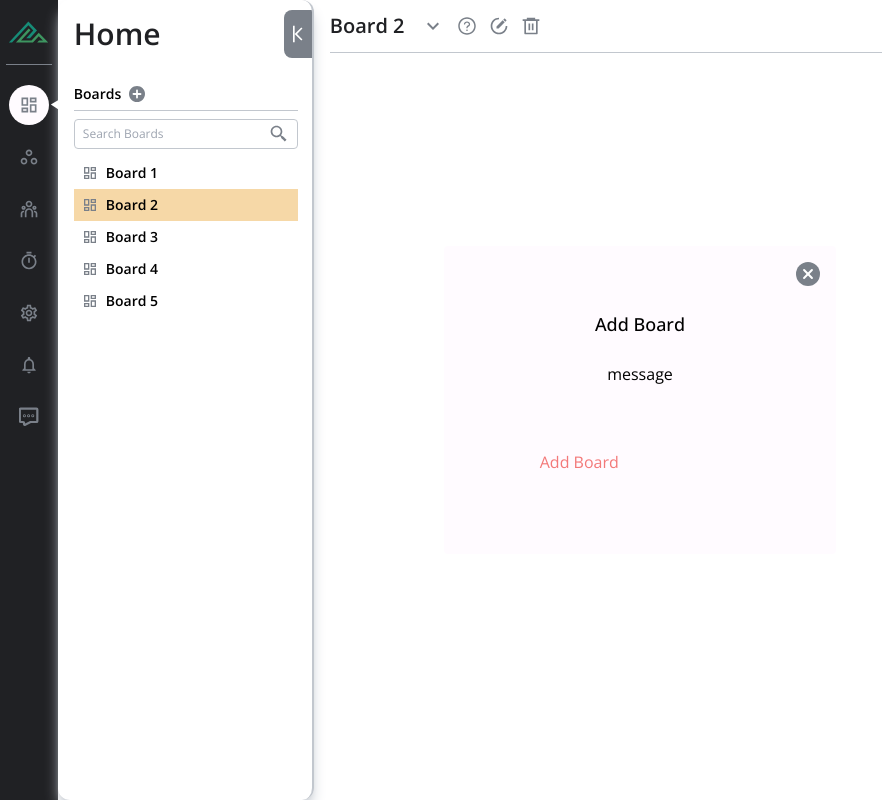
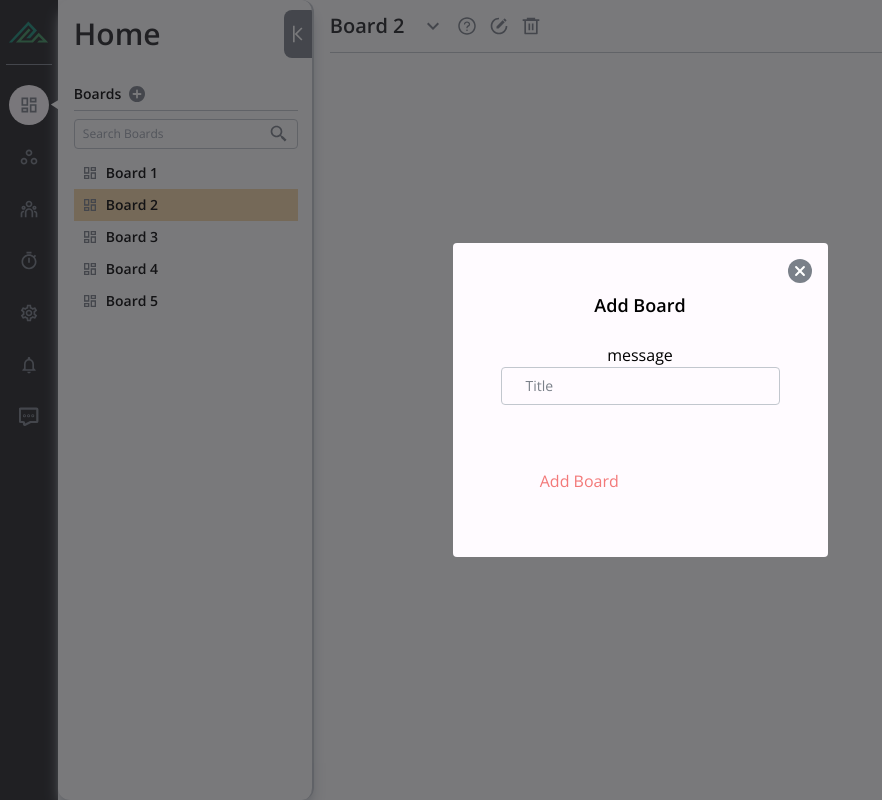
Before and after one commit to rakibullahsazib/kanban-spa, a Vue app: page / in a window 1280 px wide. Both pictures are taken after a click on the button 137 px from the left and 94 px from the top of the page. Shown: the whole page, without its empty margins (0-882 px from the left). Built offline with nearby package versions, Linux system fonts and the light colour scheme.

Commit message:
text input added with tests

```diff
--- /dev/null
+++ b/src/components/inputs/TextInput.vue
@@ -0,0 +1,50 @@
+<template>
+  <div class="relative border rounded px-4 py-2" :class="error ? 'border-red' : 'border-grey-5'">
+    <input
+      type="text"
+      :id="id"
+      class="text-input relative block w-full bg-white bg-opacity-0 text-sm text-grey-9 focus:outline-none z-10"
+      :class="error ? 'text-red' : 'text-grey-9'"
+      @input="changeInput"
+    >
+    <label
+      v-if="label"
+      :for="id"
+      class="label block px-2 absolute mt-0.5 transition-300 bg-white z-0"
+      :class="[error ? 'text-red' : 'text-grey-7', {'label-lifted -ml-2': input}]"
+    >
+      {{ label }}
+    </label>
+  </div>
+</template>
+
+<script setup lang="ts">
+import { ref } from 'vue'
+defineProps<{
+  id?: string,
+  label?: string
+  error?: boolean
+}>()
+const emit = defineEmits(['inputChange'])
+
+const input = ref('')
+const changeInput = (event: Event) => {
+  const target = event.target as HTMLInputElement
+  input.value = target.value
+  emit('inputChange', target.value)
+}
+</script>
+
+<style scoped>
+.text-input + .label {
+  top: 0.4rem;
+  font-size: 0.875rem/* 14px */;
+  line-height: 1.25rem/* 20px */
+}
+.text-input:focus + .label, .text-input + .label.label-lifted {
+  top: -0.7rem;
+  margin-left: -0.5rem;
+  font-size: 0.75rem/* 12px */;
+  line-height: 1rem/* 16px */;
+}
+</style>
--- a/src/components/modals/BoardModal.vue
+++ b/src/components/modals/BoardModal.vue
@@ -1,15 +1,21 @@
 <template>
-    <div @click.self.stop="$emit('closeModal')" class="fixed inset-0  flex justify-center items-center bg-grey-8 bg-opacity-60">
-        <div @click.stop class="relative px-20 py-16 bg-white overflow-y-auto custom-scrollbar rounded" style="max-height: 80%; max-width: 540px; min-width: 375px">
+    <div @click.self.stop="$emit('closeModal')" class="fixed inset-0  flex justify-center items-center bg-grey-9 bg-opacity-60">
+        <div @click.stop class="relative px-12 py-12 bg-white overflow-y-auto custom-scrollbar rounded" style="max-height: 80%; max-width: 540px; min-width: 375px">
             <img @click="$emit('closeModal')" class="absolute top-4 right-4 w-6 h-6 cursor-pointer" src="/assets/icons/cross-circle.svg" alt="Close">
 
-            <h6 class="text-center text-grey-8 font-medium text-lg">
+            <h6 class="text-center text-grey-8 font-semibold text-lg">
               {{ boardId ? 'Edit' : 'Add' }} Board
             </h6>
 
             <p class="mt-6 text-center text-grey-8">
                 message
             </p>
+            <div>
+                <TextInput
+                    id="board-name"
+                    label="Title"
+                />
+            </div>
             <div class="mt-12 flex justify-center">
                 <button @click="onConfirm" class="px-4 py-2 text-red  rounded-full focus:outline-none">
                     Add Board
@@ -25,6 +31,7 @@
 
 
 <script setup lang="ts">
+import TextInput from '../inputs/TextInput.vue';
 defineProps<{
   boardId?: string
 }>()
```
Also changed, not shown: 1 other file (tests, documents, lock files or other folders).
